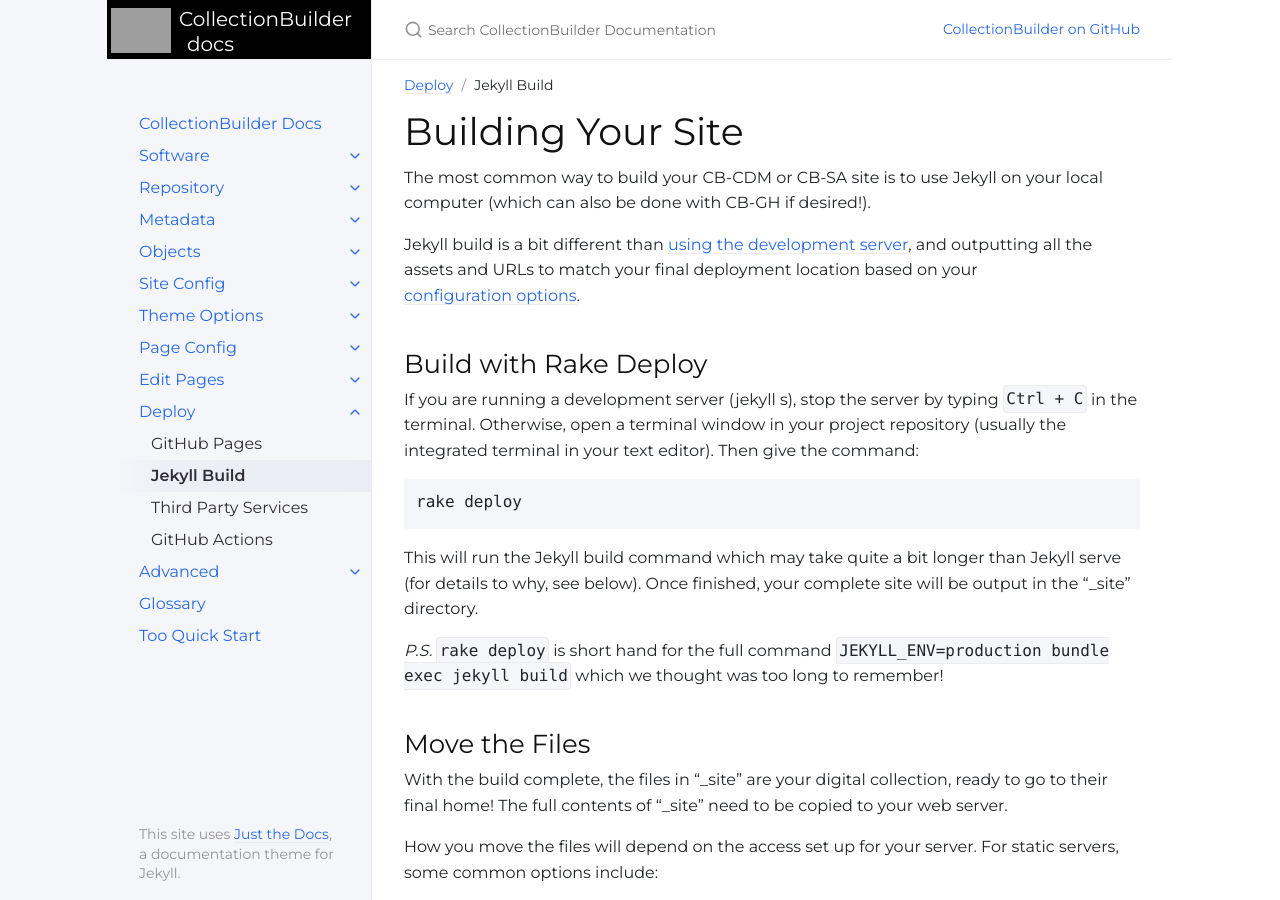
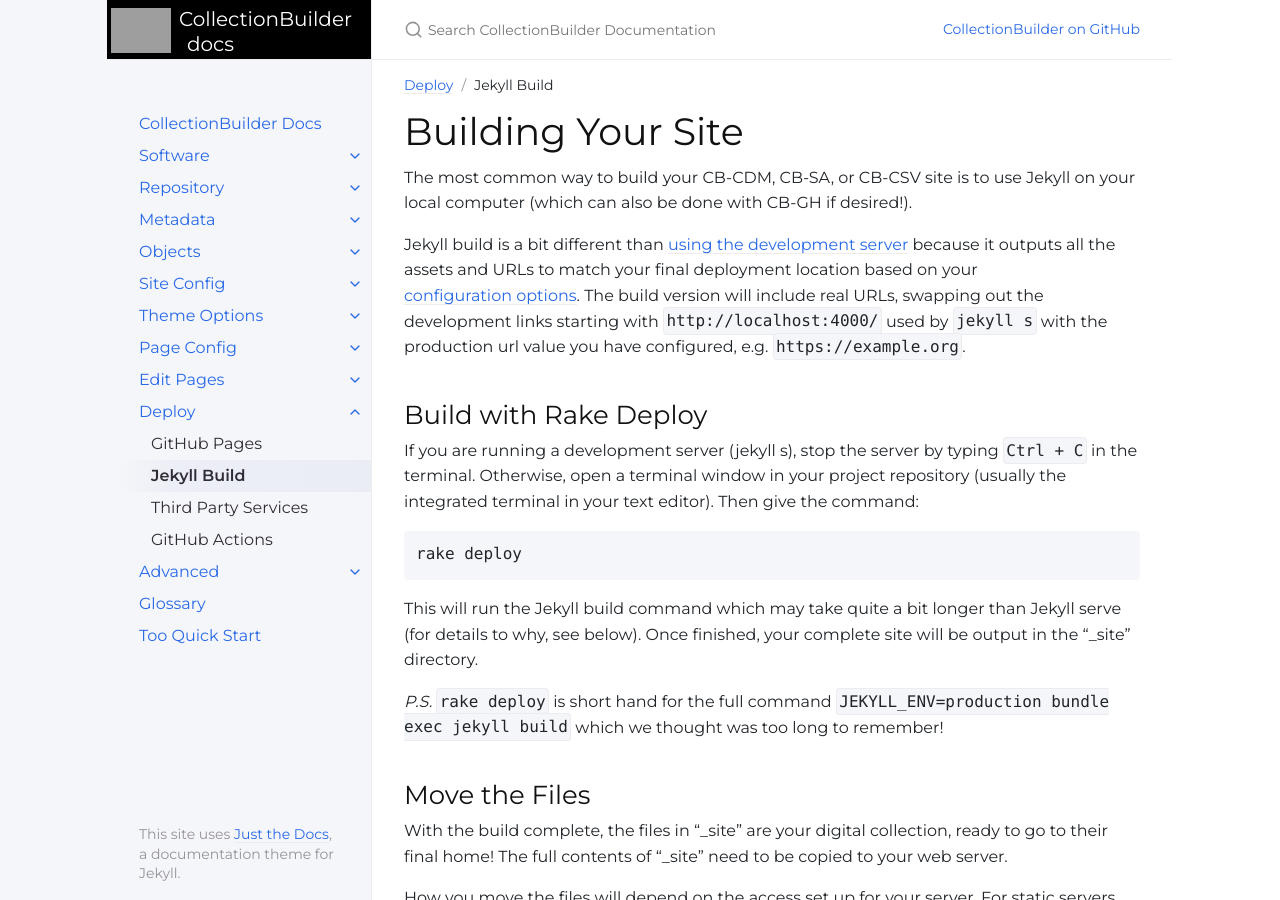
Before and after one commit to CollectionBuilder/cb-docs, a Jekyll site: the page built from docs/deploy/build.md, in a window 1280 px wide and 900 px high. Built offline with Jekyll 4.4.1, drawn with Linux system fonts in a browser that asks for light colours.

Commit message:
clarify build based on feedback

```diff
--- a/docs/deploy/build.md
+++ b/docs/deploy/build.md
@@ -6,9 +6,10 @@ nav_order: 2
 
 # Building Your Site
 
-The most common way to build your CB-CDM or CB-SA site is to use Jekyll on your local computer (which can also be done with CB-GH if desired!).
+The most common way to build your CB-CDM, CB-SA, or CB-CSV site is to use Jekyll on your local computer (which can also be done with CB-GH if desired!).
 
-Jekyll build is a bit different than [using the development server]({{ '/docs/repository/generate/' | relative_url }}), and outputting all the assets and URLs to match your final deployment location based on your [configuration options]({{ '/docs/config/url/' | relative_url }}).
+Jekyll build is a bit different than [using the development server]({{ '/docs/repository/generate/' | relative_url }}) because it outputs all the assets and URLs to match your final deployment location based on your [configuration options]({{ '/docs/config/url/' | relative_url }}).
+The build version will include real URLs, swapping out the development links starting with `http://localhost:4000/` used by `jekyll s` with the production url value you have configured, e.g. `https://example.org`.
 
 ## Build with Rake Deploy
 
```
